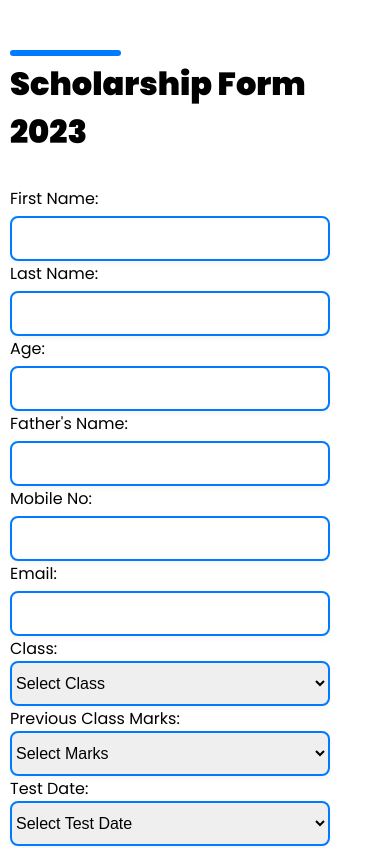
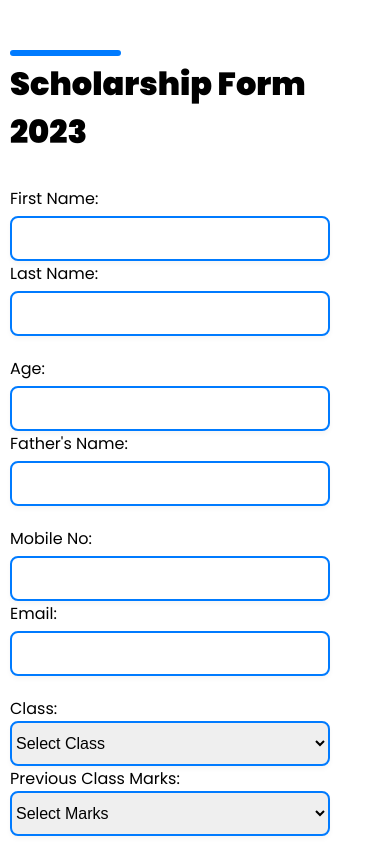
Before and after one commit to CoderAyushX/cpscholarship, a Next.js app: page /scholarform in a window 390 px wide. Shown: the top 848 px of the page. Built offline with nearby package versions, Linux system fonts and the light colour scheme.

Commit message:
responsive

```diff
--- a/src/app/style/form.module.css
+++ b/src/app/style/form.module.css
@@ -87,9 +87,7 @@
     top: -10%;
   }
 
-  .form .entry_box {
-    margin-bottom: 0px;
-  }
+
 
   .form .entry_box input {
     width: 320px;
```
